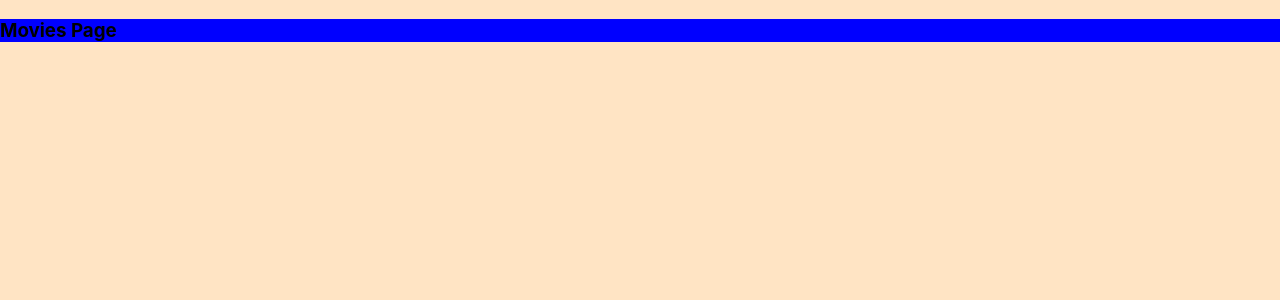
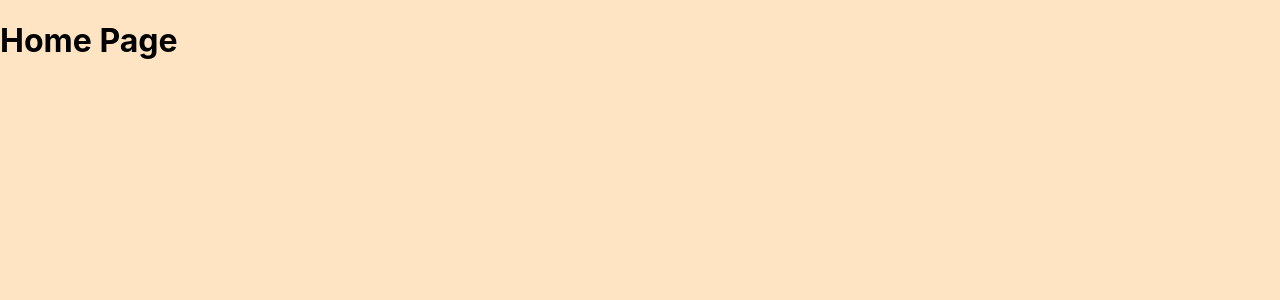
Before and after one commit to apolo1805/movie-app, a React (Create React App) app: page / in a window 1280 px wide. Shown: the top 300 px of the page. Built offline with nearby package versions, Linux system fonts and the light colour scheme.

Commit message:
Adding few routes to App.js

```diff
--- a/src/App.js
+++ b/src/App.js
@@ -2,14 +2,25 @@ import './App.css';
 import React from 'react';
 import ActorsPage from './Pages/ActorsPage/ActorsPage';
 import MoviesPage from './Pages/MoviesPage/MoviesPage';
+import { HashRouter, Router, Switch, Route } from 'react-router-dom';
+import HomePage from './Pages/HomePage/HomePage';
 
 function App() {
 
   return (
-    <div className="app">
-      {/* <ActorsPage/> */}
-      <MoviesPage/>
-    </div>
+    <HashRouter>
+      <Switch>
+        <Route exact path="/">
+          <HomePage/>
+        </Route>
+        <Route exact path="/actors">
+          <ActorsPage/>
+        </Route>
+        <Route exact path="/movies">
+          <MoviesPage/>
+        </Route>
+      </Switch>
+    </HashRouter>
   );
 }
 
--- a/src/Pages/ActorsPage/ActorsPage.js
+++ b/src/Pages/ActorsPage/ActorsPage.js
@@ -14,7 +14,7 @@ function ActorsPage() {
 
 
     React.useState(() => {
-      axios.get("Actors.json").then(response => {
+      axios.get("actors.json").then(response => {
         setActors(response.data.map(plainActor => new ActorModel(plainActor.fname, plainActor.lname, plainActor.birthday, plainActor.actorImage, plainActor.imdbLink)));
       });
     }, []);
--- /dev/null
+++ b/src/Pages/HomePage/HomePage.css
@@ -0,0 +1,8 @@
+
+.p-home {
+    background-color: brown;
+}
+
+.p-home > h1 {
+    color:cornflowerblue;
+}
--- /dev/null
+++ b/src/Pages/HomePage/HomePage.js
@@ -0,0 +1,12 @@
+import React from 'react';
+
+function HomePage() {
+    return (
+        <div className="p-home">
+            <h1>Home Page</h1>
+
+        </div>
+    );
+}
+
+export default HomePage;
--- a/src/Pages/MoviesPage/MoviesPage.js
+++ b/src/Pages/MoviesPage/MoviesPage.js
@@ -1,7 +1,7 @@
 import React from 'react';
 import './MoviesPage.css';
 
-function MoviesPage(props) {
+function MoviesPage() {
     return (
         <div className="p-movies">
             <h3>Movies Page</h3>
```
